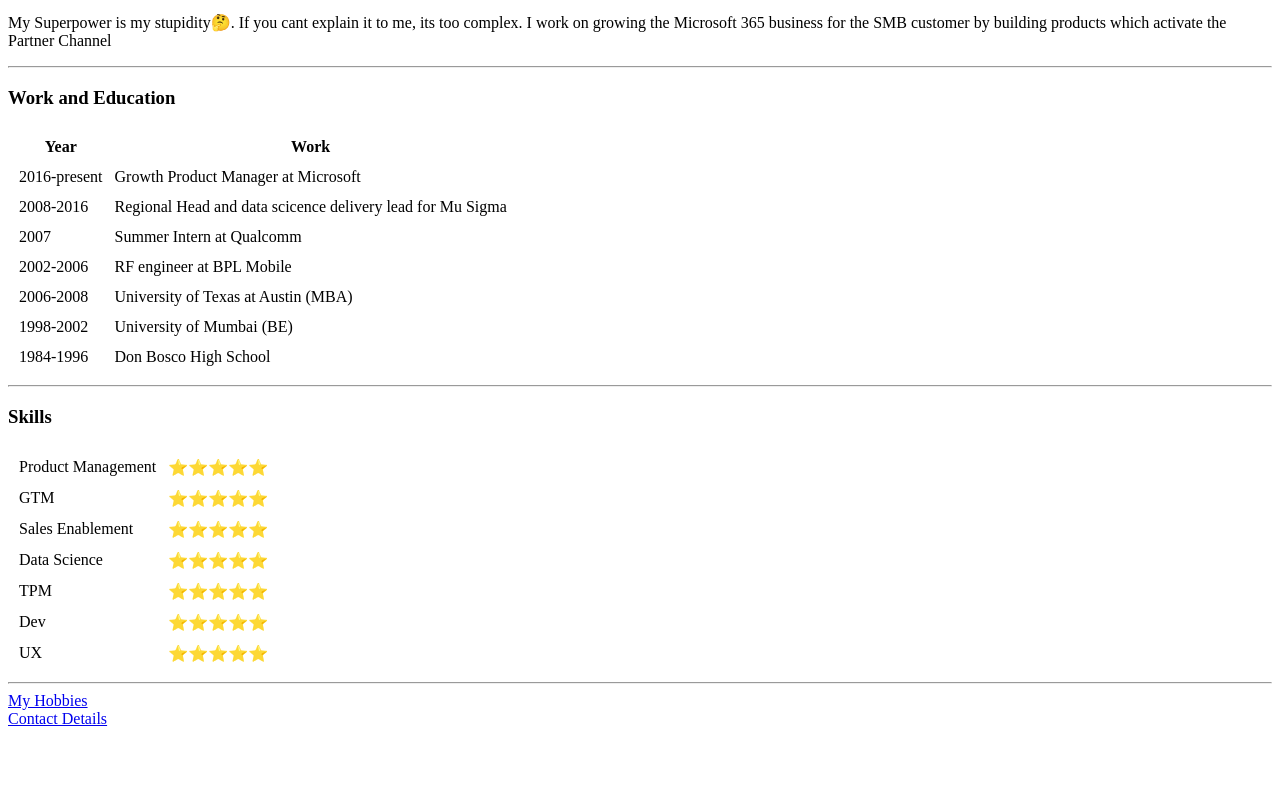
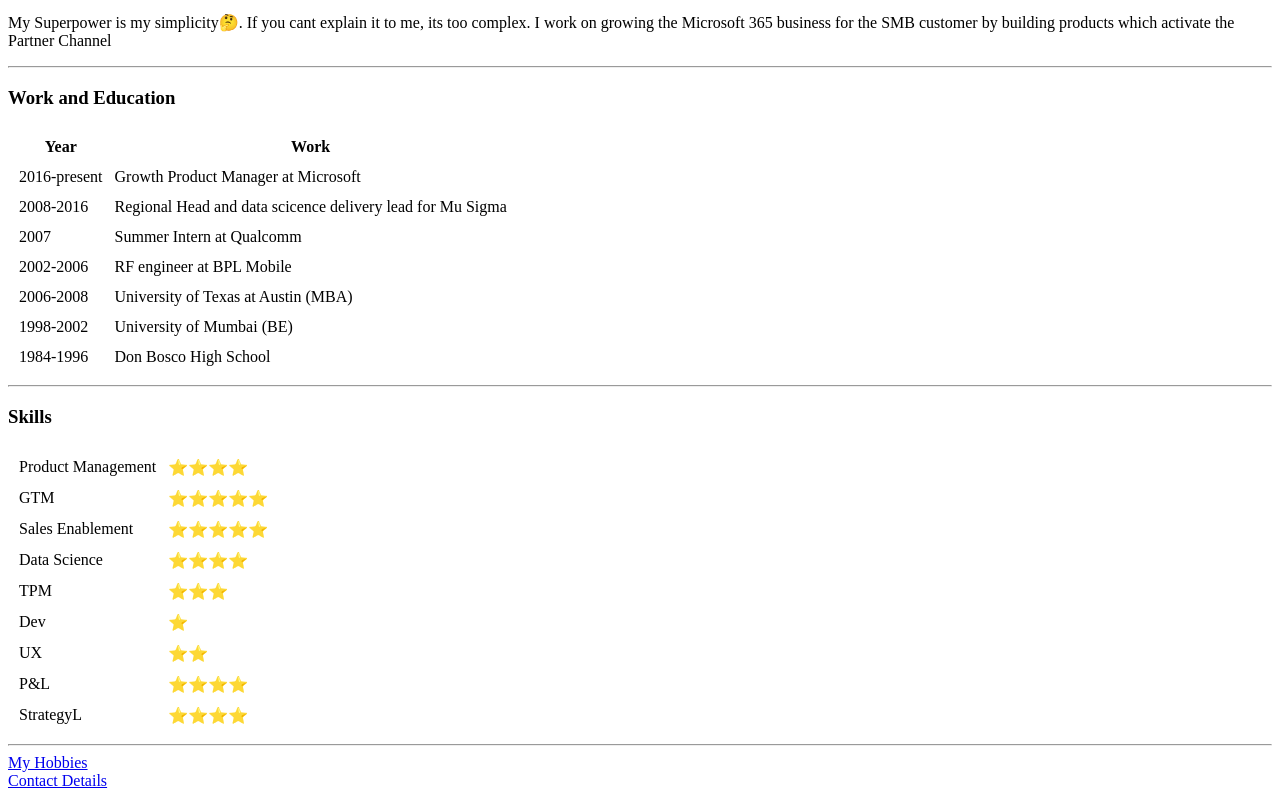
Before and after one commit to psuryakumar/CV, a plain HTML site: page index.html in a window 1280 px wide. Shown: the part 153-951 px from the top of the page. Before the commit the page ends 889 px from the top, so only its background shows below. Drawn offline with Linux system fonts and the light colour scheme.

Commit message:
Reduce Bragging in text

```diff
--- a/index.html
+++ b/index.html
@@ -17,7 +17,7 @@
     </tr>
   </table>
 
-  <p>My Superpower is my stupidity🤔. If you cant explain it to me, its too complex. I work on growing the Microsoft 365 business for the SMB customer by building products which activate the Partner Channel</p>
+  <p>My Superpower is my simplicity🤔. If you cant explain it to me, its too complex. I work on growing the Microsoft 365 business for the SMB customer by building products which activate the Partner Channel</p>
   <hr>
   <h3>Work and Education</h3>
   <table cellspacing="10">
@@ -66,7 +66,7 @@
   <table cellspacing=10>
     <tr>
       <td>Product Management</td>
-      <td>⭐⭐⭐⭐⭐</td>
+      <td>⭐⭐⭐⭐</td>
     </tr>
     <tr>
       <td>GTM</td>
@@ -78,19 +78,27 @@
     </tr>
     <tr>
       <td>Data Science</td>
-      <td>⭐⭐⭐⭐⭐</td>
+      <td>⭐⭐⭐⭐</td>
     </tr>
     <tr>
       <td>TPM</td>
-      <td>⭐⭐⭐⭐⭐</td>
+      <td>⭐⭐⭐</td>
     </tr>
     <tr>
       <td>Dev</td>
-      <td>⭐⭐⭐⭐⭐</td>
+      <td>⭐</td>
     </tr>
     <tr>
       <td>UX</td>
-      <td>⭐⭐⭐⭐⭐</td>
+      <td>⭐⭐</td>
+    </tr>
+    <tr>
+      <td>P&L</td>
+      <td>⭐⭐⭐⭐</td>
+    </tr>
+    <tr>
+      <td>StrategyL</td>
+      <td>⭐⭐⭐⭐</td>
     </tr>
   </table>
 
```
